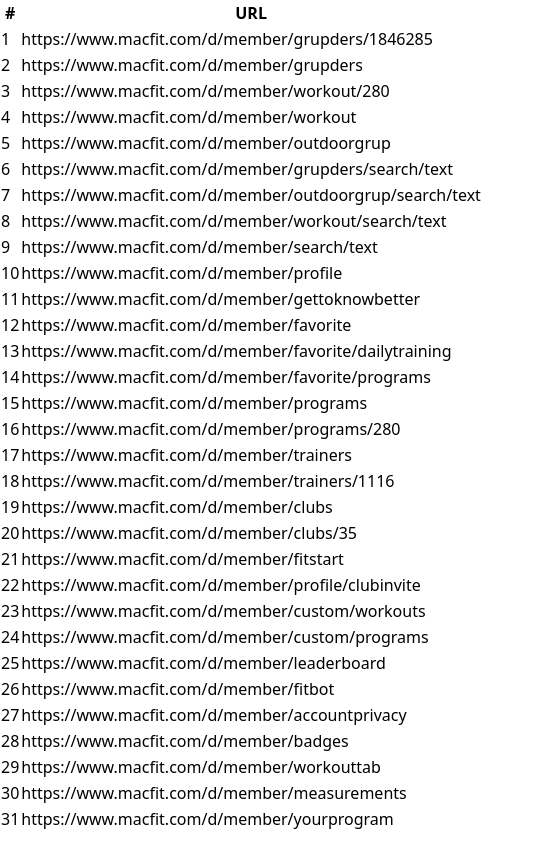
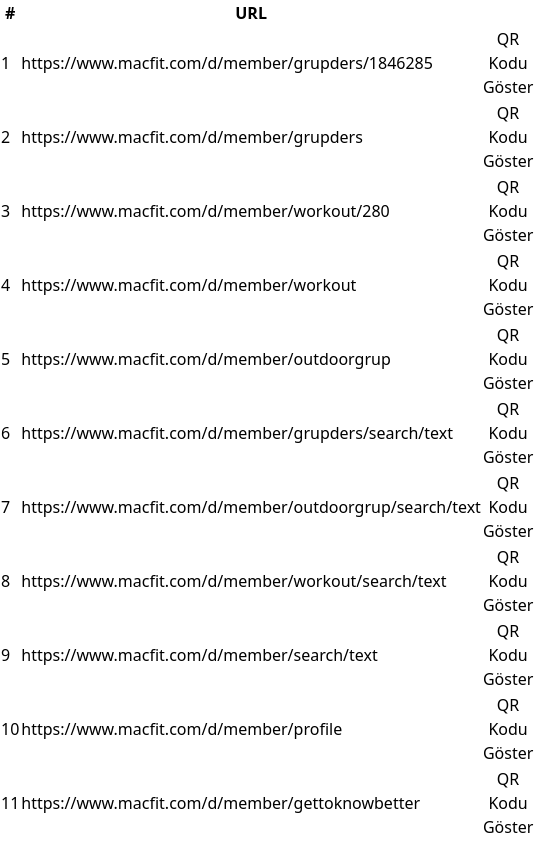
Before and after one commit to BatuhanAygormez/deeplinkQR, a React (Vite) app: page / in a window 390 px wide. Shown: the top 844 px of the page, 534 px wide, since content can reach past the window. Built offline with nearby package versions, Linux system fonts and the light colour scheme.

Commit message:
Design work was done

```diff
--- a/src/App.tsx
+++ b/src/App.tsx
@@ -1,4 +1,4 @@
-import React, { useState } from 'react';
+import React, { useState, useRef, useEffect } from 'react';
 import QRCode from 'react-qr-code';
 
 const App: React.FC = () => {
@@ -36,42 +36,71 @@
     'https://www.macfit.com/d/member/yourprogram'
   ];
 
-  const [selectedUrl, setSelectedUrl] = useState('');
+  const [selectedUrl, setSelectedUrl] = useState<string | null>(null);
+
+  const handleUrlClick = (url: string) => {
+    setSelectedUrl(url);
+  };
+
+  const handleCloseQR = () => {
+    setSelectedUrl(null);
+  };
 
   return (
-    <div className="bg-gray-100 flex flex-row items-center py-10">
-      <div className="bg-white shadow-md rounded-lg">
-        <table className="divide-y divide-gray-200">
+    <div className="bg-gray-100 min-h-screen flex flex-col items-center py-10 px-4">
+      <div className="bg-white shadow-md rounded-lg w-full max-w-4xl">
+        <div className="overflow-x-auto">
+          <table className="min-w-full divide-y divide-gray-200">
             <thead className="bg-gray-50">
               <tr>
                 <th className="px-6 py-3 text-left text-xs font-medium text-gray-500 uppercase tracking-wider">#</th>
                 <th className="px-6 py-3 text-left text-xs font-medium text-gray-500 uppercase tracking-wider">URL</th>
+                <th className="px-6 py-3 text-left text-xs font-medium text-gray-500 uppercase tracking-wider"></th>
               </tr>
             </thead>
             <tbody className="bg-white divide-y divide-gray-200">
               {urls.map((url, index) => (
-              <tr key={index} className="hover:bg-gray-100 cursor-pointer" onClick={() => setSelectedUrl(url)}>
-                <td className="px-6 py-4 whitespace-nowrap text-sm text-gray-500">{index + 1}</td>
-                <td className="px-6 py-4 whitespace-nowrap text-sm text-gray-900">{url}</td>
+                <tr key={index} className="hover:bg-gray-50 cursor-pointer">
+                  <td className="px-6 py-4 whitespace-nowrap text-sm font-medium text-gray-900">{index + 1}</td>
+                  <td className="px-6 py-4 whitespace-nowrap text-sm text-gray-900">
+                    <span
+                      className="text"
+                      onClick={() => handleUrlClick(url)}
+                    >
+                      {url}
+                    </span>
+                  </td>
+                  <td className="px-6 py-4 whitespace-nowrap text-right text-sm">
+                    <button
+                      className="text-sm font-medium text-blue-600 hover:text-blue-900 focus:outline-none"
+                      onClick={() => handleUrlClick(url)}
+                    >
+                      QR Kodu Göster
+                    </button>
+                  </td>
                 </tr>
               ))}
             </tbody>
           </table>
         </div>
-      <div className='ml-10'>
+      </div>
       {selectedUrl && (
-          <>
-            <span className='font-mono text-xs my-10'>
+        <div className="fixed top-0 left-0 right-0 bottom-0 flex items-center justify-center bg-gray-900 bg-opacity-50 z-50">
+          <div className="bg-white p-4 rounded-lg shadow-md max-w-xs md:max-w-md">
+            <h2 className="text-lg font-semibold mb-2">QR Kodu</h2>
+            <QRCode value={selectedUrl} size={200} />
+            <p className="mt-2 text-xs text-gray-600 overflow-hidden" style={{ maxHeight: '6em', lineHeight: '1.5em' }}>
               {selectedUrl}
-            </span>
-            <div className="bg-white p-4 rounded-lg shadow-lg">
-
-              <QRCode value={selectedUrl} />
+            </p>
+            <button
+              className="mt-4 bg-blue-500 hover:bg-blue-600 text-white py-2 px-4 rounded-md focus:outline-none focus:ring-2 focus:ring-blue-600"
+              onClick={handleCloseQR}
+            >
+              Kapat
+            </button>
           </div>
-          </>
-
+        </div>
       )}
-      </div>
     </div>
   );
 };
```
Lines whose indentation alone changed are shown as unchanged.
